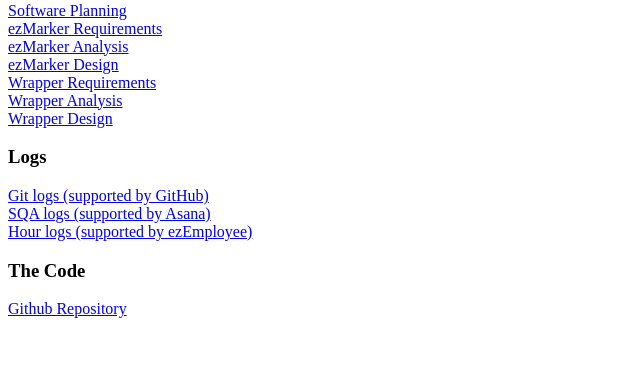
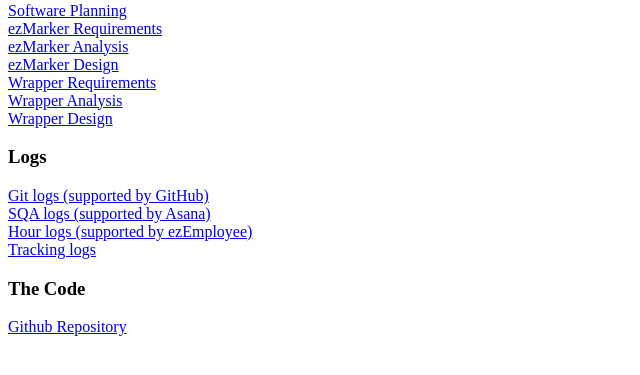
Before and after one commit to Sjohnston3700/CP317_MLS_Project, a PHP site: page /final_submission/final_submission.php in a window 1280 px wide. Shown: the part 201-576 px from the top of the page, without its empty margins (0-640 px from the left). Run offline with PHP 8.4, Linux system fonts and the light colour scheme.

Commit message:
moved documentation_standards.html. added link to new log folder from final_submission.php

```diff
--- a/php/views/final_submission/final_submission.php
+++ b/php/views/final_submission/final_submission.php
@@ -17,6 +17,7 @@
 <a href="logs/git">Git logs (supported by GitHub)</a><br>
 <a href="logs/sqa">SQA logs (supported by Asana)</a><br>
 <a href="logs/hours">Hour logs (supported by ezEmployee)</a><br>
+<a href="logs/tracking">Tracking logs</a><br>
 
 <h3>The Code</h3>
 <a href="https://github.com/Sjohnston3700/CP317_MLS_Project">Github Repository</a><br>
```
Also changed, not shown: documentation_standards.html (renamed from python/templates/documentation_standards.html).
